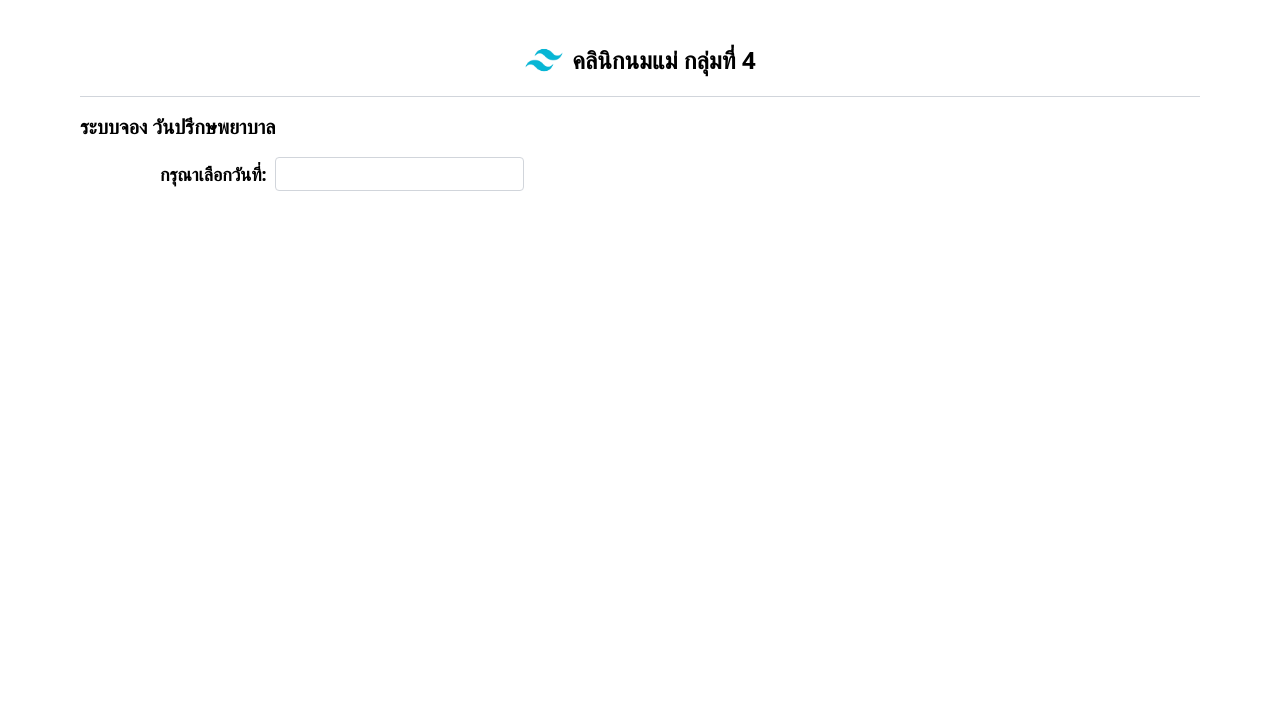
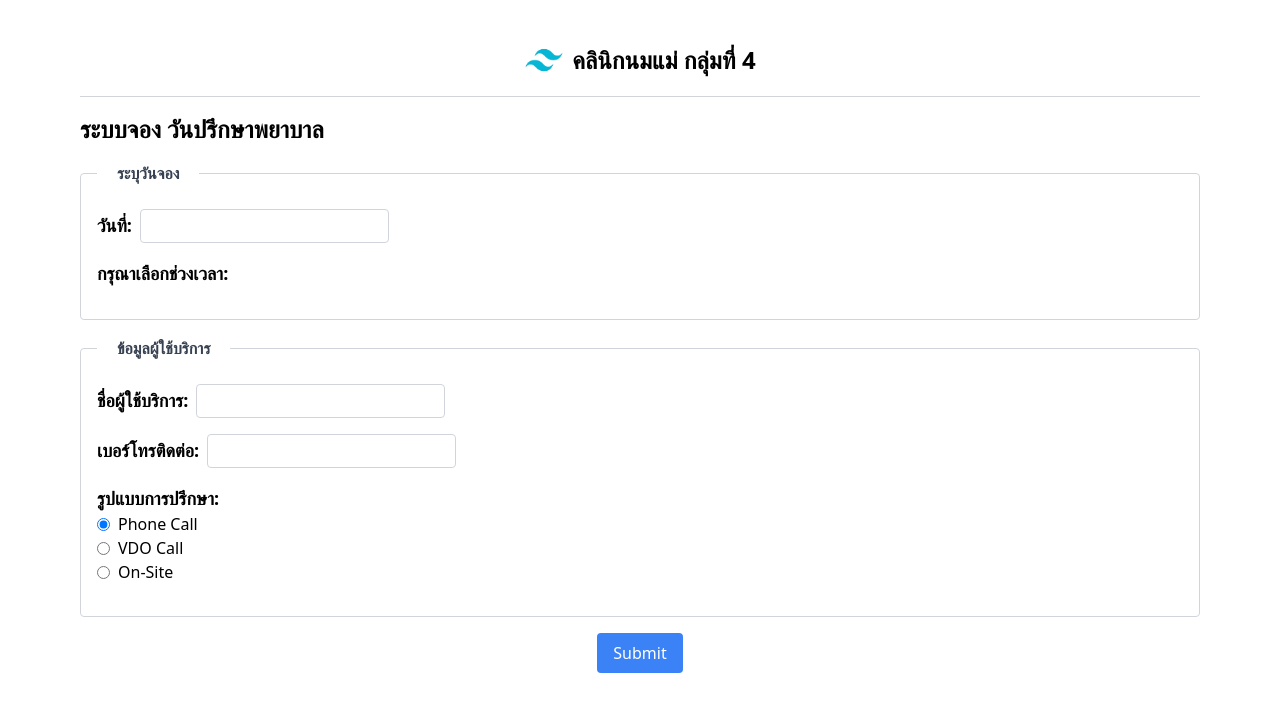
Before and after one commit to thanatrakul/booking, a Nuxt app: page /booking in a window 1280 px wide. Shown: the top 712 px of the page. Built offline with nearby package versions, Linux system fonts and the light colour scheme.

Commit message:
Customer Data

```diff
--- a/pages/booking.vue
+++ b/pages/booking.vue
@@ -1,4 +1,5 @@
 <template>
+
   <div class="text-center mt-10">
     <div class="flex items-center justify-center mb-4">
       <img src="~/assets/logo.png" alt="Logo" class="h-10 w-10">
@@ -7,27 +8,82 @@
     <hr class="border-gray-300 mx-20">
   </div>
 
-  <div class="mt-4 mx-20">
-    <form class="text-left">
+  <div class="mt-4 max-w-6xl mx-20">
 
-      <!-- หัวข้อ -->
-      <h2 class="text-xl font-bold mb-4">ระบบจอง วันปรึกษพยาบาล</h2>
+    <h1 class="text-2xl font-bold mb-4">ระบบจอง วันปรึกษาพยาบาล</h1>
+    <form>
+
+      <!-- Day Booking -->
+      <fieldset class="border border-gray-300 rounded p-4 mb-4">
+        <legend class="text-gray-700 font-semibold mb-2 px-5">ระบุวันจอง</legend>
 
         <!-- เลือกวันที่ -->
-      <div class="flex items-center mx-20">
-        <label for="datepicker" class="mr-2 text-lg font-bold">กรุณาเลือกวันที่:</label>
+        <div class="mb-4">
+          <label for="datepicker" class="mr-2 text-lg font-bold">วันที่:</label>
           <input type="text" id="datepicker" class="px-2 py-1 border border-gray-300 rounded" readonly>
         </div>
 
         <!-- หลังจากเลือกวันที่แล้ว -->
-      <div v-if="selectedDate" class="mt-4 mx-20">
-        <div class="flex justify-center" style="height: 150px;">
+        <div class="mb-4">
+          <label class="mr-2 text-lg font-bold">กรุณาเลือกช่วงเวลา:</label>
+
+          <!-- มี Time Slot ให้เลือก -->
+          <div v-if="timeSlots.length > 0" class="flex justify-left" style="height: 150px;">
             <div v-for="day in timeSlots" :key="day" class="bg-gray-200 p-2 flex-shrink-0" style="width: 150px; margin: 20px;">
               <div class="flex items-center justify-center" style="height: 100%;">
                 {{ day }}
               </div>
             </div>
           </div>
+
+          <!-- เต็มแล้ว -->
+          <div v-if="timeSlotEmpty" class="mt-4 mx-20">
+            <label class="mr-2 text-lg font-bold">เต็ม</label>
+          </div>
+
+        </div>
+      </fieldset>
+
+      <!-- Customer Data -->
+      <fieldset class="border border-gray-300 rounded p-4 mb-4">
+        <legend class="text-gray-700 font-semibold mb-2 px-5">ข้อมูลผู้ใช้บริการ</legend>
+
+        <!-- Customer Name -->
+        <div class="mb-4">
+          <label for="name" class="mr-2 text-lg font-bold">ชื่อผู้ใช้บริการ:</label>
+          <input type="text" class="px-2 py-1 border border-gray-300 rounded">
+        </div>
+
+        <!-- Customer Phone Number -->
+        <div class="mb-4">
+          <label for="name" class="mr-2 text-lg font-bold">เบอร์โทรติดต่อ:</label>
+          <input type="text" class="px-2 py-1 border border-gray-300 rounded">
+        </div>
+
+        <!-- Consult Type -->
+        <div class="mb-4">
+          <label for="consult_type" class="mr-2 text-lg font-bold">รูปแบบการปรึกษา:</label>
+          <div class="flex flex-col">
+            <label class="inline-flex items-center">
+              <input type="radio" v-model="selectedOption" value="phone_call" class="form-radio text-blue-500">
+              <span class="ml-2">Phone Call</span>
+            </label>
+            <label class="inline-flex items-center">
+              <input type="radio" v-model="selectedOption" value="vdo_call" class="form-radio text-blue-500">
+              <span class="ml-2">VDO Call</span>
+            </label>
+            <label class="inline-flex items-center">
+              <input type="radio" v-model="selectedOption" value="onsite" class="form-radio text-blue-500">
+              <span class="ml-2">On-Site</span>
+            </label>
+          </div>
+        </div>
+
+      </fieldset>
+
+      <!-- บันทึกการจอง -->
+      <div class="text-center">
+        <button type="submit" class="bg-blue-500 text-white px-4 py-2 rounded">Submit</button>
       </div>
 
     </form>
@@ -103,7 +159,9 @@ export default {
     return {
       companyName: 'คลินิกนมแม่ กลุ่มที่ 4',
       selectedDate: null,
-      timeSlots: []
+      timeSlots: [],
+      timeSlotEmpty: false,
+      selectedOption: 'phone_call'
     };
   },
   mounted() {
@@ -126,11 +184,20 @@ export default {
         ],
         onChange: (selectedDates, dateStr) => {
           const selectedDay = new Date(dateStr).getDay();
-          this.selectedDate = selectedDay % 7;
+          this.selectedDate = selectedDay % availableTimeSlots.length;
 
-          // Clear slot
+          // Clear slots
           this.timeSlots = [];
+
+          if (this.selectedDate > 0) {
             this.randomTimeSlots();
+          }
+
+          // Check Empty
+          this.timeSlotEmpty = false;
+          if (this.timeSlots.length == 0) {
+            this.timeSlotEmpty = true;
+          }
         }
       });
     },
```
Lines whose indentation alone changed are shown as unchanged.
